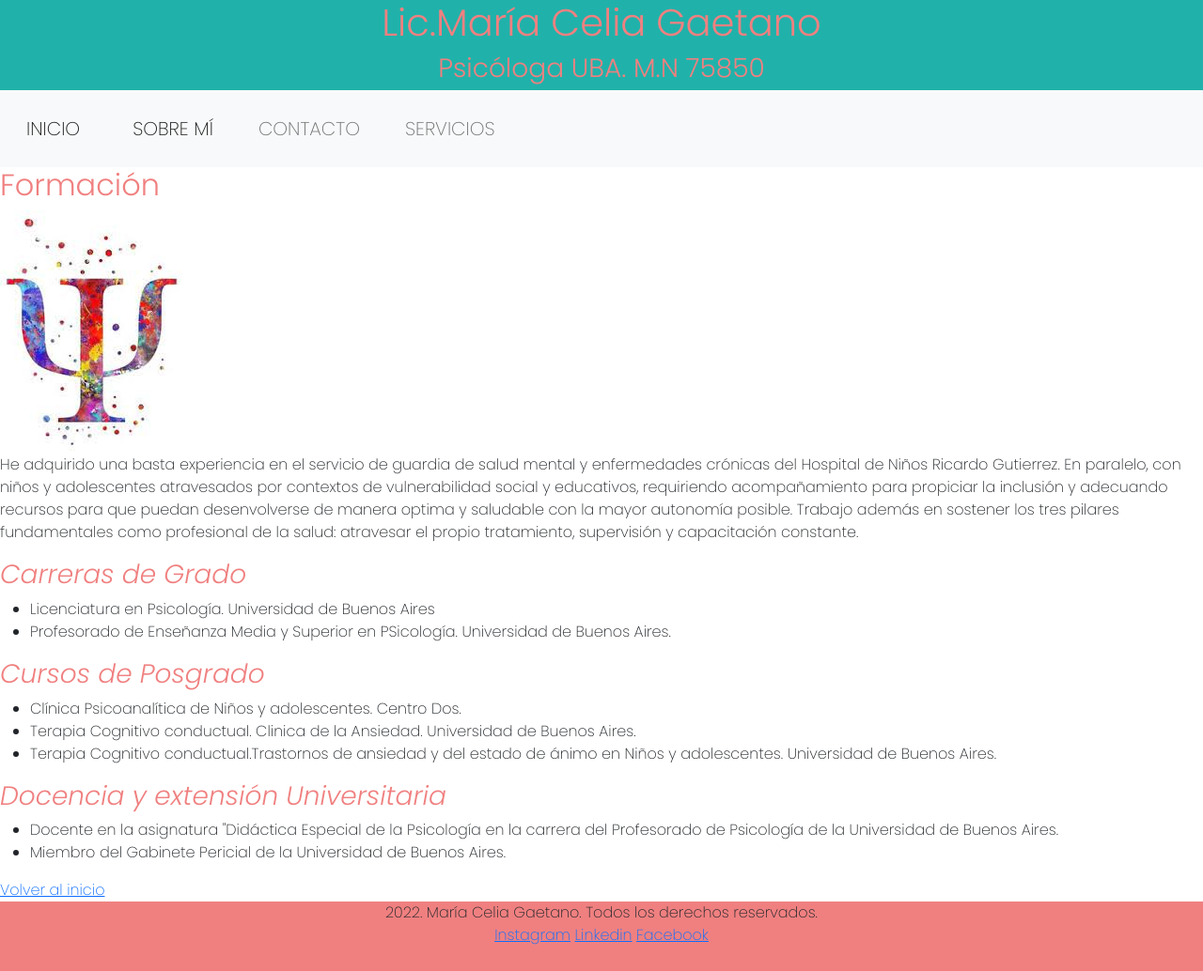
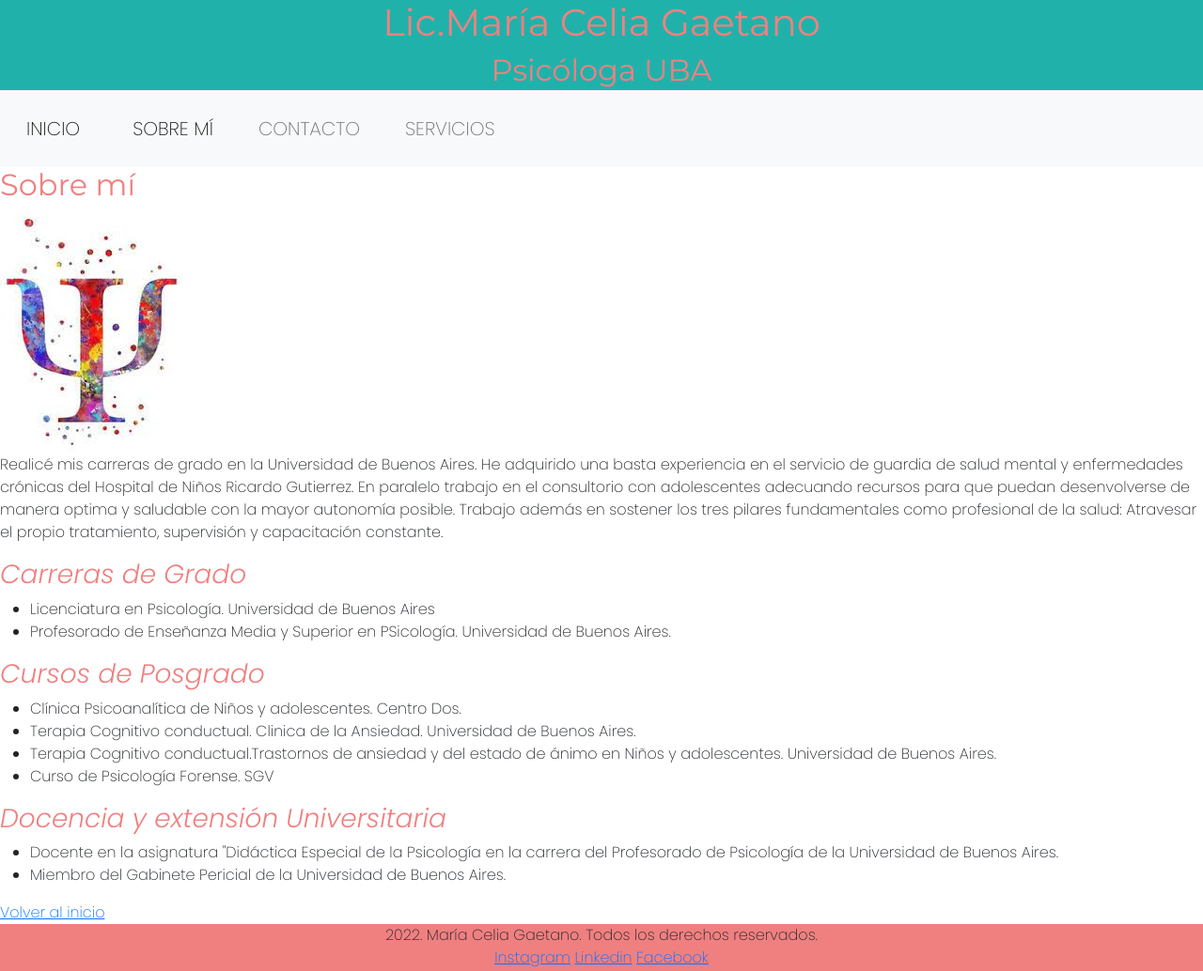
Before and after one commit to Mariacelia21/proyectocoder1, a website: page formacion.html in a window 1280 px wide. Shown: the top 1034 px of the page at 94% size. Drawn offline with nearby package versions, Linux system fonts and the light colour scheme.

Commit message:
Agregue descrpcion Meta name, keywords y modifique encabezados

```diff
--- a/formacion.html
+++ b/formacion.html
@@ -5,8 +5,11 @@
   <meta charset="UTF-8">
   <meta http-equiv="X-UA-Compatible" content="IE=edge">
   <meta name="viewport" content="width=device-width, initial-scale=1.0">
+  <meta name="description" content="Psicologa a distancia">
+  <meta name="keywords"
+    content="TERAPIA, TERAPIA ONLINE, PSICODIAGNÓSTICO, PSICOANALISIS, PSICOLOGIA FORENSE, PSICOLOGA ADOLESCENTES,  PSICOLOGA BUENOS AIRES ">
   <link rel="shortcut icon" href="assets/logopsico.jpg">
-  <title>Formación</title>
+  <title>Sobre mí</title>
   <link rel="stylesheet" href="./sass/estilos.css">
   <link href="https://cdn.jsdelivr.net/npm/bootstrap@5.1.3/dist/css/bootstrap.min.css" rel="stylesheet"
     integrity="sha384-1BmE4kWBq78iYhFldvKuhfTAU6auU8tT94WrHftjDbrCEXSU1oBoqyl2QvZ6jIW3" crossorigin="anonymous">
@@ -14,10 +17,8 @@
 
 <body>
   <header class="header">
-    <h1>
-      Lic.María Celia Gaetano
-    </h1>
-    <h3>Psicóloga UBA. M.N 75850</h3>
+    <h1>Lic.María Celia Gaetano</h1>
+    <h2>Psicóloga UBA</h2>
   </header>
 
   <nav class="navbar navbar-expand-lg navbar-light bg-light">
@@ -53,24 +54,20 @@
 
 
   <main>
-    <h2>Formación</h2>
+    <h2>Sobre mí</h2>
     <img src="./assets/logopsico.jpg" alt="logopsico">
     <section>
 
       <p>
-        He adquirido una basta experiencia en el servicio de guardia de salud mental y
-        enfermedades
-        crónicas del Hospital de Niños Ricardo Gutierrez. En paralelo, con niños y
-        adolescentes
-        atravesados por contextos de vulnerabilidad social y educativos, requiriendo
-        acompañamiento
-        para propiciar la inclusión y adecuando recursos para que puedan desenvolverse de
-        manera
+        Realicé mis carreras de grado en la Universidad de Buenos Aires. He adquirido una basta experiencia en el
+        servicio de guardia de salud mental y
+        enfermedades crónicas del Hospital de Niños Ricardo Gutierrez. En paralelo trabajo en el consultorio con
+        adolescentes adecuando recursos para que puedan desenvolverse de manera
         optima y saludable con la mayor autonomía posible.
 
         Trabajo además en sostener los tres pilares fundamentales como profesional de la
         salud:
-        atravesar el propio tratamiento, supervisión y capacitación constante. </p>
+        Atravesar el propio tratamiento, supervisión y capacitación constante. </p>
       </div>
       <section>
         <div>
@@ -86,8 +83,8 @@
             <li>Clínica Psicoanalítica de Niños y adolescentes. Centro Dos.</li>
             <li>Terapia Cognitivo conductual. Clinica de la Ansiedad. Universidad de Buenos Aires.</li>
             <li>Terapia Cognitivo conductual.Trastornos de ansiedad y del estado de ánimo en Niños y
-              adolescentes.
-              Universidad de Buenos Aires.</li>
+              adolescentes. Universidad de Buenos Aires.</li>
+            <li>Curso de Psicología Forense. SGV </li>
           </ul>
         </div>
         <div>
--- a/package.json
+++ b/package.json
@@ -5,7 +5,7 @@
   "main": "index.js",
   "scripts": {
     "test": "echo \"Error: no test specified\" && exit 1",
-    "build-css": "node-sass --include-path scss sass/estilos.scss  css css/styles1.css ",
+    "build-css": "node-sass --include-path scss sass/estilos.scss css css/styles1.css ",
     "watch-css": "nodemon -e scss -x \"npm run build-css\""
   },
   "repository": {
--- a/sass/estilos.scss
+++ b/sass/estilos.scss
@@ -1,12 +1,9 @@
-@import url('https://fonts.googleapis.com/css2?family=Poppins:ital,wght@0,200;0,300;1,300&display=swap');
-
-
+@import url('https://fonts.googleapis.com/css2?family=Montserrat&family=Poppins:ital,wght@0,200;0,300;1,300&display=swap');
 @import './../sass/misc/variables.scss';
-@import url('https://fonts.googleapis.com/css2?family=Poppins:ital,wght@0,200;0,300;1,300&display=swap');
 @import './partials/header.scss';
 @import './partials/footer.scss';
 * {
-  font-family: 'Poppins', sans-serif;
+   font-family: 'Poppins', sans-serif;
   font-weight: 200;
   margin: 0;
   padding: 0;
@@ -156,6 +153,7 @@
   display: flex;
   flex-direction: column;
   justify-content: center;
+  text-align: center;
   align-content: center;
   align-items: center;
   justify-items: center;
@@ -177,5 +175,6 @@
 }
 
 h1, h2, h3 {
+  font-family: 'Montserrat', sans-serif;
   color: $color-rosa ;
 }
```
Also changed, not shown: contacto.html (+5 -4 lines), evaluacion.html (+5 -4 lines), index1.html (+6 -11 lines), terapias.html (+4 -1 lines), css/styles1.css, sass/estilos.css, 2 other files.
